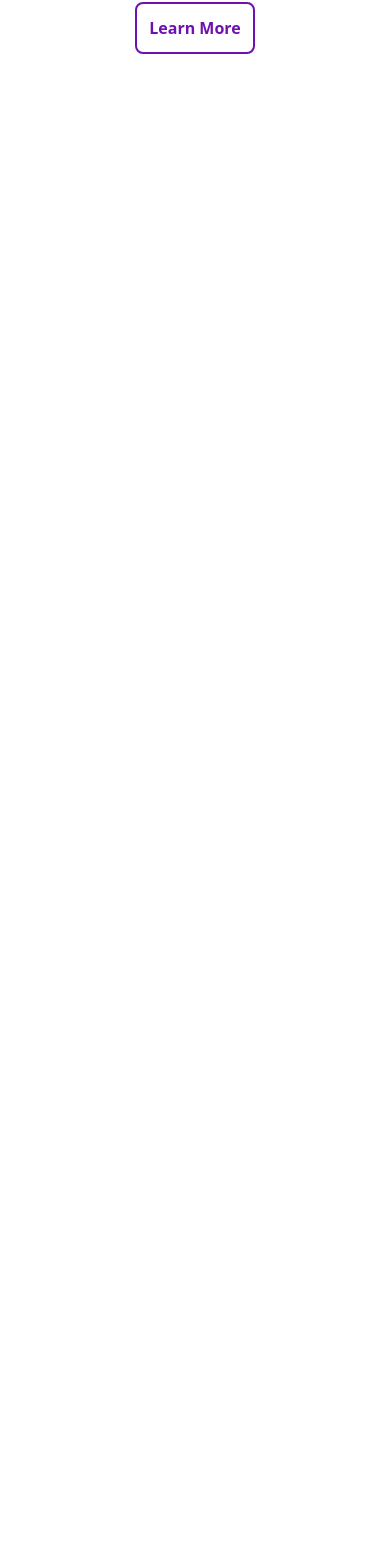
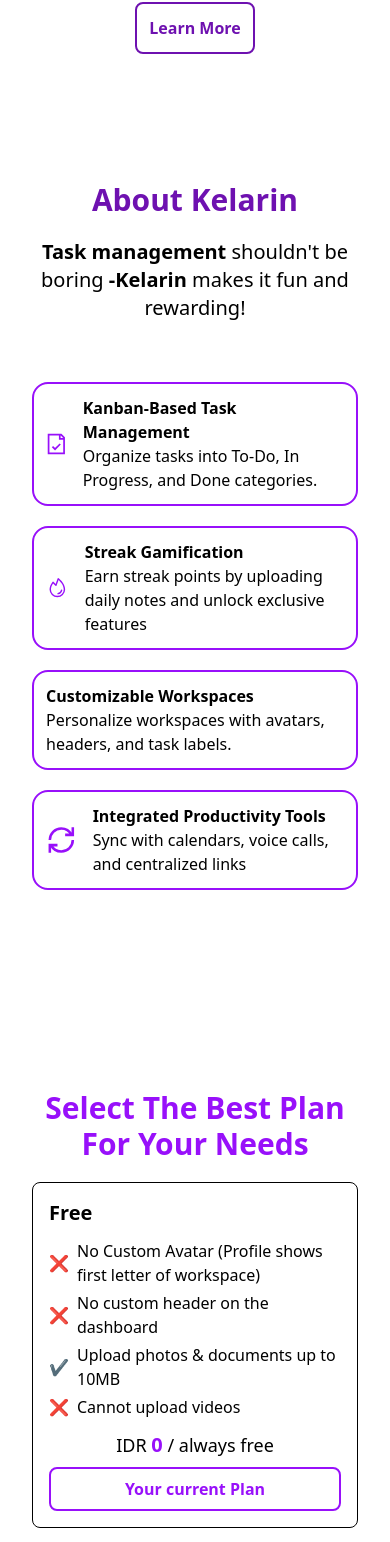
Before and after one commit to nickolasww/Kelarin-FIndIt, a Next.js app: page /home in a window 390 px wide. Shown: the part 406-1948 px from the top of the page. Before the commit the page ends 844 px from the top, so only its background shows below. Built offline with nearby package versions, Linux system fonts and the light colour scheme.

Commit message:
feat: responsive design for home page

```diff
--- a/src/app/home/page.tsx
+++ b/src/app/home/page.tsx
@@ -5,13 +5,13 @@
 const home = () => {
   return (
     <section className="">
-      <div className="py-10">
+      <div className="pt-10 pb-20">
       <Hero />
       </div>
-      {/* <About />
-      <div className="pt-56 pb-20">
+      <About />
+      <div className="pt-42 pb-20">
       <Services />
-      </div> */}
+      </div>
     </section>
   );
 };
--- a/src/app/home/partials/about.tsx
+++ b/src/app/home/partials/about.tsx
@@ -7,16 +7,16 @@
 
 export default function About() {
   return (
-    <div className="flex flex-col justify-center items-center gap-5">
-      <h1 className="text-5xl font-bold text-purple-800">About Kelarin</h1>
+    <div className="flex flex-col justify-center items-center gap-5 p-4 md:p-8 lg:p-0 xl:p-0">
+      <h1 className="text-3xl md:text-5xl font-bold text-purple-800">About Kelarin</h1>
       <p className="text-center text-xl">
         <span className="font-bold">Task management</span> shouldn't be boring
         <span className="font-bold"> -Kelarin</span> makes it fun and rewarding!
       </p>
 
-      <div className="flex justify-between items-center gap-20 pt-10 w-full">
-        <div className="flex flex-col gap-10 w-1/2">
-          <div className="border-2 border-purple-600 p-3 rounded-2xl flex items-center gap-4 mx-20">
+      <div className="flex flex-col lg:flex-row justify-between items-center gap-10 lg:gap-20 pt-10 w-full">
+        <div className="flex flex-col gap-5 lg:gap-10 w-full lg:w-1/2">
+          <div className="border-2 border-purple-600 p-3 rounded-2xl flex items-center gap-4 mx-4 lg:mx-12">
             <GrDocumentVerified className="text-4xl text-purple-600" />
             <div>
               <h1 className="font-bold">Kanban-Based Task Management</h1>
@@ -24,7 +24,7 @@
             </div>
           </div>
 
-          <div className="border-2 border-purple-600 p-3 rounded-2xl flex items-center gap-4 mx-20">
+          <div className="border-2 border-purple-600 p-3 rounded-2xl flex items-center gap-4 mx-4 lg:mx-12">
             <PiFire className="text-5xl text-purple-600" />
             <div>
               <h2 className="font-bold">Streak Gamification</h2>
@@ -32,12 +32,12 @@
             </div>
           </div>
 
-          <div className="border-2 border-purple-600 p-3 rounded-2xl mx-20">
+          <div className="border-2 border-purple-600 p-3 rounded-2xl mx-4 lg:mx-12">
             <h3 className="font-bold">Customizable Workspaces</h3>
             <p>Personalize workspaces with avatars, headers, and task labels.</p>
           </div>
 
-          <div className="border-2 border-purple-600 p-3 rounded-2xl flex items-center gap-4 mx-20">
+          <div className="border-2 border-purple-600 p-3 rounded-2xl flex items-center gap-4 mx-4 lg:mx-12">
             <GrPowerCycle className="text-5xl text-purple-600" />
             <div>
               <h4 className="font-bold">Integrated Productivity Tools</h4>
@@ -46,8 +46,8 @@
           </div>
         </div>
 
-        <div className="w-1/2 flex justify-end self-end ml-auto">
-          <Image src={AboutBg} alt="logo" className="w-auto max-w-full" />
+        <div className="w-full hidden lg:block lg:w-1/2 justify-center lg:justify-end self-center lg:self-end ">
+          <Image src={AboutBg} alt="logo" className="w-auto max-w-full lg:mb-20 xl:mb-0" />
         </div>
       </div>
     </div>
--- a/src/app/home/partials/services.tsx
+++ b/src/app/home/partials/services.tsx
@@ -1,13 +1,15 @@
-import Card from '@/components/card/pricingcard/index'
+import Card from '@/components/card/pricingcard/index';
 
-export default function Services (){
-    return(
-        <div className="flex items-center justify-center gap-5">
-            <div className="w-1/2 flex flex-col items-center justify-center text-center ">
-                <h1 className="text-5xl text-purple-600 font-bold px-32 ">Select The Best Plan For Your Needs</h1>
+export default function Services() {
+  return (
+    <div className="flex flex-col md:flex-row lg:flex-row items-center justify-center gap-5 p-4 md:p-8 lg:p-16">
+      <div className="w-full md:w-1/2 flex flex-col items-center justify-center text-center">
+        <h1 className="text-3xl md:text-5xl text-purple-600 font-bold px-4 md:px-0 lg:px-5 xl:px-20">
+          Select The Best Plan For Your Needs
+        </h1>
       </div>
-            <div className="w-1/2 px-10">
-            <div className='grid grid-cols-1 md:grid-cols-2 gap-4'>
+      <div className="w-full md:w-1/2 px-4 md:px-10">
+        <div className="grid grid-cols-1 xl:grid-cols-2 gap-4">
           <Card
             title="Free"
             price="IDR 0 / always free"
@@ -19,7 +21,7 @@
             ]}
             buttonText="Your current Plan"
             isCurrentPlan={false}
-                classname='text-lg text-center pb-2'
+            classname="text-lg text-center pb-2"
           />
           <Card
             title="Nitro"
@@ -32,10 +34,10 @@
             ]}
             buttonText="Upgrade to Nitro"
             isCurrentPlan={true}
-                classname="text-lg pt-[25px]  text-center pb-2"
+            classname="text-lg  xl:pt-[25px] 2xl:pt-[50px] text-center pb-2"
           />
         </div>
       </div>
     </div>
-    )
+  );
 }
--- a/src/components/card/pricingcard/index.tsx
+++ b/src/components/card/pricingcard/index.tsx
@@ -13,11 +13,11 @@
   const priceParts = price.split(' ');
 
   return (
-    <div className={`border rounded-lg p-6 ${isCurrentPlan ? 'border-black' : ''}`}>
-      <h2 className="text-2xl font-semibold mb-4">{title}</h2>
-      <ul className="mb-4">
+    <div className={`border rounded-lg p-4 md:p-6 ${isCurrentPlan ? 'border-black' : ''}`}>
+      <h2 className="text-xl md:text-2xl font-semibold mb-3 md:mb-4">{title}</h2>
+      <ul className="mb-3 md:mb-4">
         {features.map((feature, index) => (
-          <li key={index} className="flex items-center mb-2">
+          <li key={index} className="flex items-center mb-1 md:mb-2">
             {feature.startsWith('X') ? (
               <span className="text-red-500 mr-2">❌</span>
             ) : (
@@ -27,10 +27,10 @@
           </li>
         ))}
       </ul>
-      <p className={classname}>
-        {priceParts[0]} <span className="text-purple-600 text-2xl font-semibold ">{priceParts[1]}</span> {priceParts.slice(2).join(' ')}
+      <p className={`${classname} text-lg md:text-base`}>
+        {priceParts[0]} <span className="text-purple-600 text-xl md:text-2xl font-semibold">{priceParts[1]}</span> {priceParts.slice(2).join(' ')}
       </p>
-      <button className={`w-full py-3 px-4 rounded-lg cursor-pointer ${isCurrentPlan ? 'bg-purple-600 text-white font-semibold' : 'border-2 border-purple-600 text-purple-600 font-semibold '}`}>
+      <button className={`w-full py-2 md:py-3 px-3 md:px-4 rounded-lg cursor-pointer ${isCurrentPlan ? 'bg-purple-600 text-white font-semibold' : 'border-2 border-purple-600 text-purple-600 font-semibold'}`}>
         {buttonText}
       </button>
     </div>
```
Lines whose indentation alone changed are shown as unchanged.
